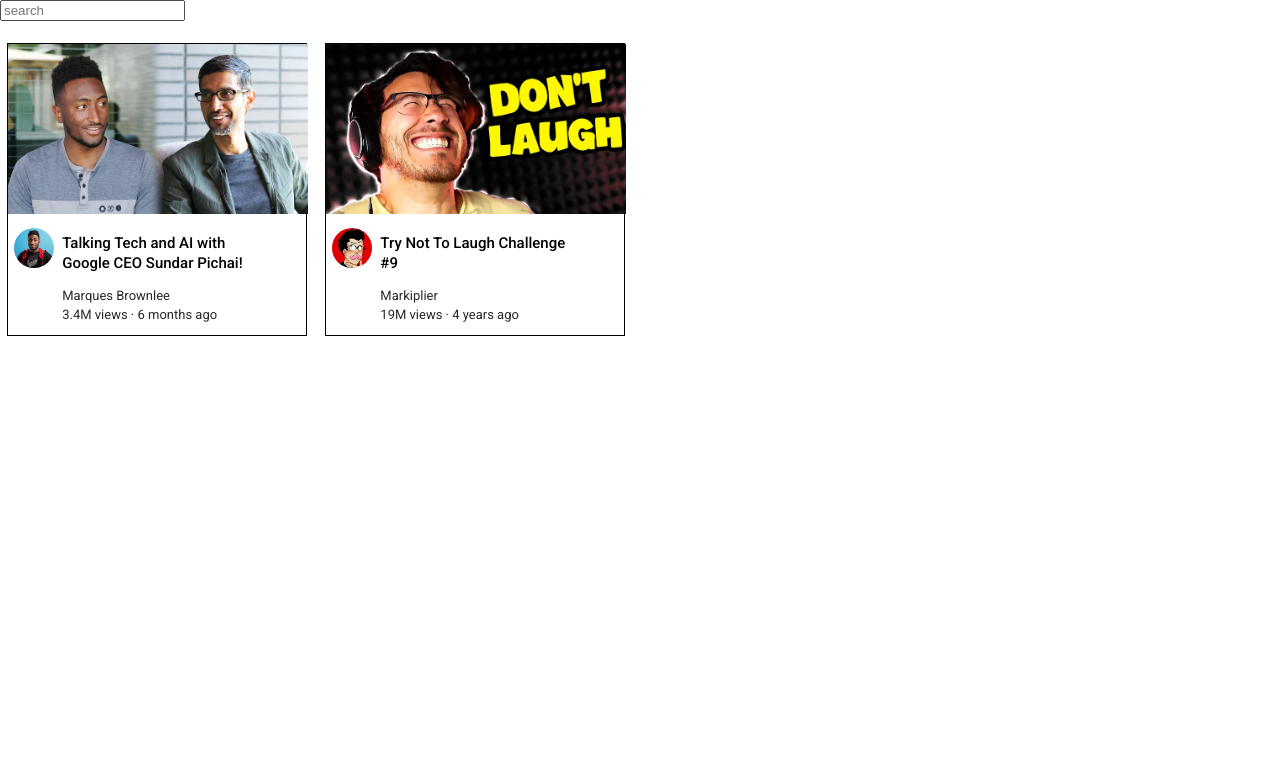
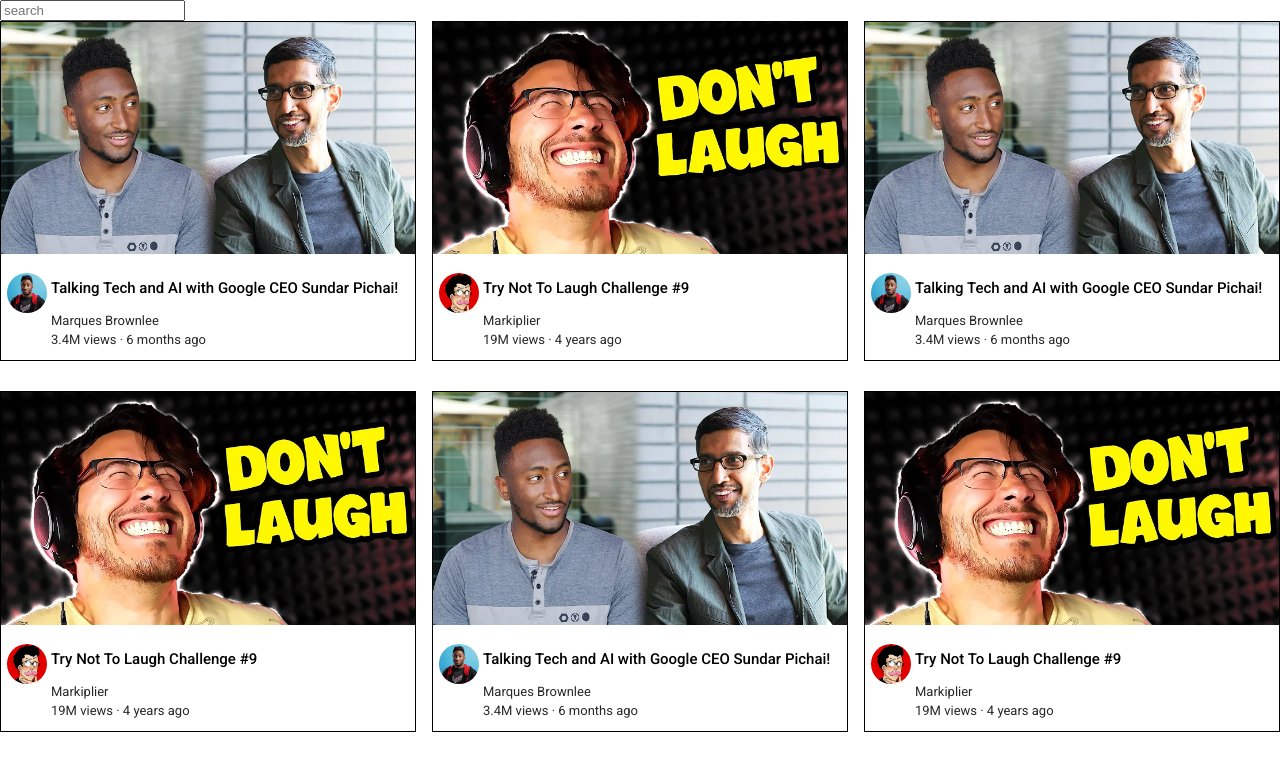
Before and after one commit to kartikchauhan13/youtube-clone, a plain HTML site: page index.html in a window 1280 px wide. Drawn offline with Linux system fonts and the light colour scheme.

Commit message:
added grid to videos

```diff
--- a/index.html
+++ b/index.html
@@ -19,12 +19,15 @@
 
 <body>
     <input type="text " placeholder="search" class="search-bar" />
-    <br />
+    <!-- video grid -->
+    <div class="video-grid">
+        <!-- thumbnail -->
         <div class="video-preview">
             <div>
                 <img class="thumbnail" src="Media/thumbnails/thumbnail-1.webp" />
             </div>
-        <div>
+            <!-- video info -->
+            <div class="info">
                 <div class="video-profile"><img src="Media/profilePics/channel-1.jpeg" alt="profile pic"
                         class="profile-pic"></div>
                 <div class="video-info">
@@ -41,7 +44,7 @@
             <div>
                 <img class="thumbnail" src="Media/thumbnails/thumbnail-2.webp" />
             </div>
-        <div>
+            <div class="info">
                 <div class="video-profile"><img src="Media/profilePics/channel-2.jpeg" alt="profile pic"
                         class="profile-pic"></div>
                 <div class="video-info">
@@ -54,7 +57,77 @@
 
             </div>
         </div>
+        <div class="video-preview">
+            <div>
+                <img class="thumbnail" src="Media/thumbnails/thumbnail-1.webp" />
+            </div>
+            <!-- video info -->
+            <div class="info">
+                <div class="video-profile"><img src="Media/profilePics/channel-1.jpeg" alt="profile pic"
+                        class="profile-pic"></div>
+                <div class="video-info">
+                    <p class="video-title">
+                        Talking Tech and AI with Google CEO Sundar Pichai!
+                    </p>
+                    <p class="video-author">Marques Brownlee</p>
+                    <p class="video-stats">3.4M views &#183; 6 months ago</p>
+                </div>
 
+            </div>
+        </div>
+        <div class="video-preview">
+            <div>
+                <img class="thumbnail" src="Media/thumbnails/thumbnail-2.webp" />
+            </div>
+            <div class="info">
+                <div class="video-profile"><img src="Media/profilePics/channel-2.jpeg" alt="profile pic"
+                        class="profile-pic"></div>
+                <div class="video-info">
+                    <p class="video-title">
+                        Try Not To Laugh Challenge #9
+                    </p>
+                    <p class="video-author">Markiplier</p>
+                    <p class="video-stats">19M views &#183; 4 years ago</p>
+                </div>
+
+            </div>
+        </div>
+        <div class="video-preview">
+            <div>
+                <img class="thumbnail" src="Media/thumbnails/thumbnail-1.webp" />
+            </div>
+            <!-- video info -->
+            <div class="info">
+                <div class="video-profile"><img src="Media/profilePics/channel-1.jpeg" alt="profile pic"
+                        class="profile-pic"></div>
+                <div class="video-info">
+                    <p class="video-title">
+                        Talking Tech and AI with Google CEO Sundar Pichai!
+                    </p>
+                    <p class="video-author">Marques Brownlee</p>
+                    <p class="video-stats">3.4M views &#183; 6 months ago</p>
+                </div>
+
+            </div>
+        </div>
+        <div class="video-preview">
+            <div>
+                <img class="thumbnail" src="Media/thumbnails/thumbnail-2.webp" />
+            </div>
+            <div class="info">
+                <div class="video-profile"><img src="Media/profilePics/channel-2.jpeg" alt="profile pic"
+                        class="profile-pic"></div>
+                <div class="video-info">
+                    <p class="video-title">
+                        Try Not To Laugh Challenge #9
+                    </p>
+                    <p class="video-author">Markiplier</p>
+                    <p class="video-stats">19M views &#183; 4 years ago</p>
+                </div>
+
+            </div>
+        </div>
+    </div>
 
 </body>
 
--- a/style.css
+++ b/style.css
@@ -16,16 +16,7 @@
   background-color: white;
 }
 
-nav {
-  display: flex;
-  flex-wrap: wrap;
-  align-items: center;
-  justify-content: center;
-  padding: 0.5rem;
-  gap: 0.5rem;
-  border-bottom: solid 1px #aaa;
-  background-color: #eee;
-}
+
 
 nav a {
   display: inline-block;
@@ -56,34 +47,25 @@
 }
 
 .video-preview {
-  width: 300px;
-  display: inline-block;
-  vertical-align: top;
-  margin-right: 7px;
-  margin-left: 7px;
   border: 1px solid;
 }
+.video-grid{
+    display:grid;
+    grid-template-columns: 1fr 1fr 1fr;
+    column-gap:16px;
+    row-gap:30px;
+
+}
 .thumbnail {
-  width: 300px;
-  height: 170px;
-  display: block;
-  object-fit: cover;
-    margin-bottom:4px;
+  width: 100%;
+  margin-bottom:4px;
+}
+.info{
+    display: grid;
+    grid-template-columns: 50px 1fr;
 }
 
-.video-profile,
-.video-info{
-    display:inline-block;
 
-}
-.video-info{
-    width:200px;
-
-}
-.video-profile{
-    width:50px;
-    vertical-align:top ;
-}
 .profile-pic{
     width:40px;
     border-radius:50%;
```
Lines whose indentation alone changed are shown as unchanged.
